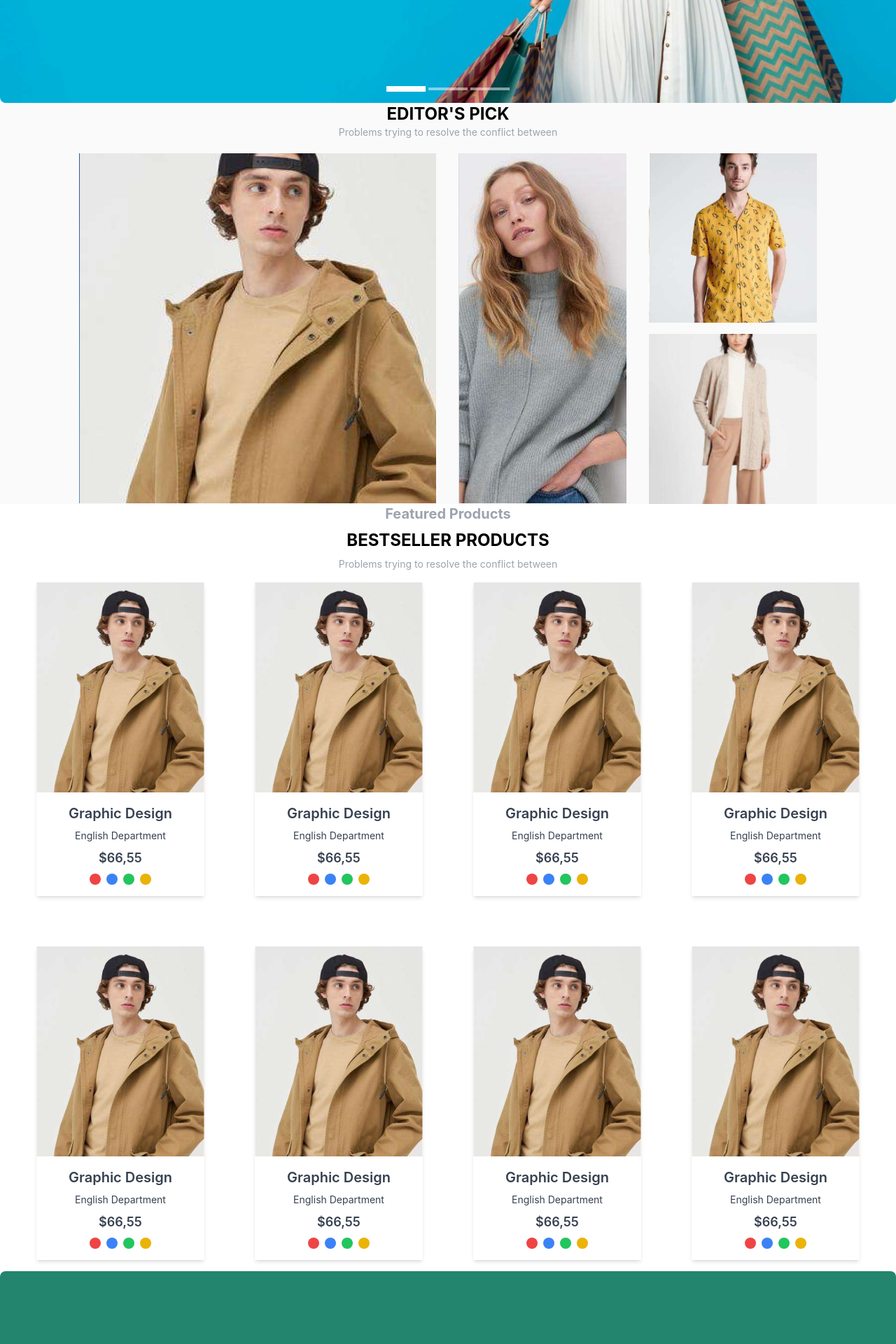
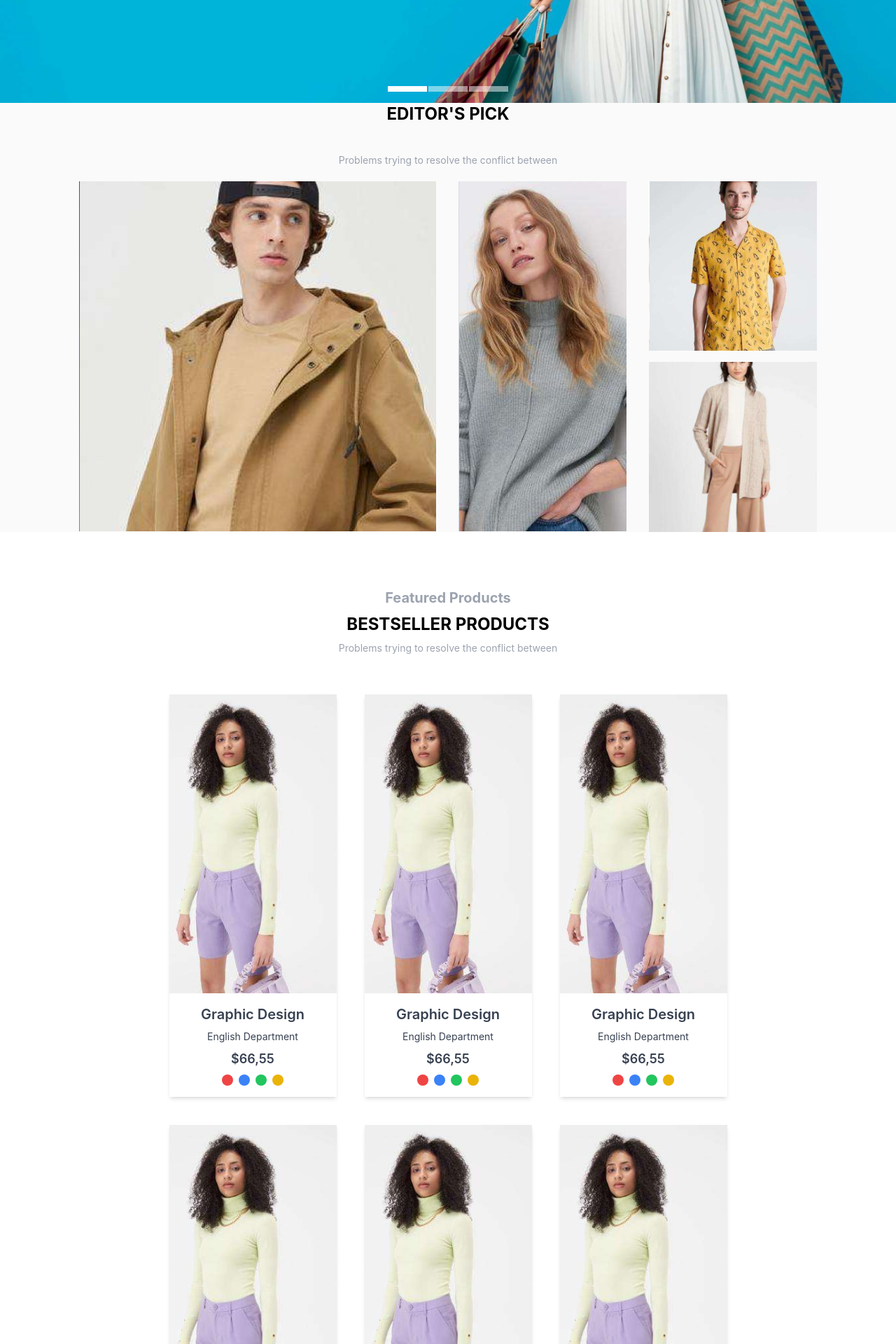
Before and after one commit to deryaAkan/e-commerce, a React (Create React App) app: page / in a window 1280 px wide. Shown: the part 580-2500 px from the top of the page at 70% size. Built offline with nearby package versions, Linux system fonts and the light colour scheme.

Commit message:
bestseller products fixed

```diff
--- /dev/null
+++ b/src/Components/BestSellerCard.js
@@ -0,0 +1,27 @@
+import React from "react";
+import bestSeller1 from '../assets/homepage/fixed-heightbestseller1.png';
+
+function BestSellerCard() {
+  return (
+    <div className="max-w-xs bg-white shadow-md overflow-hidden m-4">
+      <img className="w-full h-auto" src={bestSeller1} alt="Product" />
+
+      <div className="p-4">
+        <p className="text-xl  text-gray-700 font-semibold mb-2">
+          Graphic Design
+        </p>
+        <p className="text-sm text-gray-700 mb-2">English Department</p>
+        <p className="text-lg  text-gray-700 font-semibold mb-2">$66,55</p>
+
+        <div className="flex items-center justify-center space-x-2">
+          <div className="w-4 h-4 rounded-full bg-red-500"></div>
+          <div className="w-4 h-4 rounded-full bg-blue-500"></div>
+          <div className="w-4 h-4 rounded-full bg-green-500"></div>
+          <div className="w-4 h-4 rounded-full bg-yellow-500"></div>
+        </div>
+      </div>
+    </div>
+  );
+}
+
+export default BestSellerCard;
--- a/src/Components/Slider.js
+++ b/src/Components/Slider.js
@@ -53,7 +53,7 @@
   }, []);
 
   return (
-    <div className="overflow-hidden relative rounded-lg">
+    <div className="overflow-hidden relative xl:rounded-lg l:rounded-lg">
       <div
         className="flex transition-transform ease-out duration-500"
         style={{ transform: `translateX(-${curr * 100}%)` }}
@@ -91,12 +91,12 @@
       </div>
 
       <div className="absolute bottom-4 right-0 left-0">
-        <div className="flex items-center justify-center gap-1">
+        <div className="flex items-center justify-center gap-[2px]">
           {slides.map((_, i) => (
             <div
               key={i}
               className={`
-                transition-all w-14 h-1 bg-white
+                transition-all w-14 h-2 bg-white
                 ${curr === i ? "pt-1 pb-1" : "bg-opacity-50"}
               `}
             />
--- a/src/Pages/Home.js
+++ b/src/Pages/Home.js
@@ -7,18 +7,36 @@
 import EditorsPick2 from "../assets/homepage/media bg-covereditorspick2.png";
 import EditorsPick3 from "../assets/homepage/media bg-covereditorspick4.png";
 import EditorsPick4 from "../assets/homepage/filtereditorspick3.png";
-import bestSeller1 from '../assets/homepage/fixed-heightbestseller1.png';
+import BestSellerCard from "../Components/BestSellerCard";
 
 const slides1 = [
-  { img: HomePageHero1, dateHero: 'SUMMER 2020', title: 'NEW COLLECTION', description: 'We know how large objects will act, but things on a small scale.' },
-  {img: HomePageHero1, dateHero: 'SUMMER 2020', title: 'NEW COLLECTION', description: 'We know how large objects will act, but things on a small scale.' },
-  { img: HomePageHero1, dateHero: 'SUMMER 2020', title: 'NEW COLLECTION', description: 'We know how large objects will act, but things on a small scale.' }
+  {
+    img: HomePageHero1,
+    dateHero: "SUMMER 2020",
+    title: "NEW COLLECTION",
+    description:
+      "We know how large objects will act, but things on a small scale.",
+  },
+  {
+    img: HomePageHero1,
+    dateHero: "SUMMER 2020",
+    title: "NEW COLLECTION",
+    description:
+      "We know how large objects will act, but things on a small scale.",
+  },
+  {
+    img: HomePageHero1,
+    dateHero: "SUMMER 2020",
+    title: "NEW COLLECTION",
+    description:
+      "We know how large objects will act, but things on a small scale.",
+  },
 ];
 
 const slides2 = [
-  { img: HomePageHero2, title: 'Slide 1', description: 'Açıklama 1' },
-  { img: HomePageHero2, title: 'Slide 2', description: 'Açıklama 2' },
-  { img: HomePageHero2, title: 'Slide 3', description: 'Açıklama 3' }
+  { img: HomePageHero2, title: "Slide 1", description: "Açıklama 1" },
+  { img: HomePageHero2, title: "Slide 2", description: "Açıklama 2" },
+  { img: HomePageHero2, title: "Slide 3", description: "Açıklama 3" },
 ];
 export default function Header() {
   const products = Array.from({ length: 8 }, (_, index) => ({
@@ -33,9 +51,9 @@
   return (
     <main className="CommonThings">
       <div className="flex flex-col">
-        <Slider className="bg-black" slides={slides1} />
+        <Slider className="bg-black xl:hidden" slides={slides1} />
         <section className="CommonThings flex gap-5 flex-col bg-[#FAFAFA]">
-          <div>
+          <div className="flex flex-col gap-10 w-4/5 flex-wrap">
             <h2 className="font-bold text-2xl text-black">EDITOR'S PICK</h2>
             <p className="font-normal text-sm text-gray-400">
               Problems trying to resolve the conflict between
@@ -54,8 +72,8 @@
             </div>
           </div>
         </section>
-        <section className="CommonThings flex flex-wrap gap-10">
-          <div>
+        <section className="CommonThings flex flex-wrap gap-10 pt-20 pb-20">
+          <div className="flex flex-col gap-10 w-4/5">
             <div className="flex flex-col gap-2">
               <h2 className="font-bold text-xl text-gray-400 ">
                 Featured Products
@@ -67,9 +85,9 @@
                 Problems trying to resolve the conflict between
               </p>
             </div>
-          <div className="CommonThings flex flex-wrap gap-10">
+            <div className="CommonThings flex flex-wrap gap-2">
               {products.map((product) => (
-              <ProductCard
+                <BestSellerCard
                   key={product.id}
                   name={product.name}
                   category={product.category}
@@ -87,7 +105,9 @@
             <img src={HomePageHero3} />
             <div className="text-black flex flex-col gap-3 justify-center items-start">
               <h5 className="text-base font-bold text-gray-400">SUMMER 2020</h5>
-            <h2 className="text-[40px] font-bold">Part of the Neural Universe</h2>
+              <h2 className="text-[40px] font-bold">
+                Part of the Neural Universe
+              </h2>
               <h4 className=" text-[#737373] font-normal">
                 We know how large objects will act, but things on a small scale.
               </h4>
```
Lines whose indentation alone changed are shown as unchanged.
